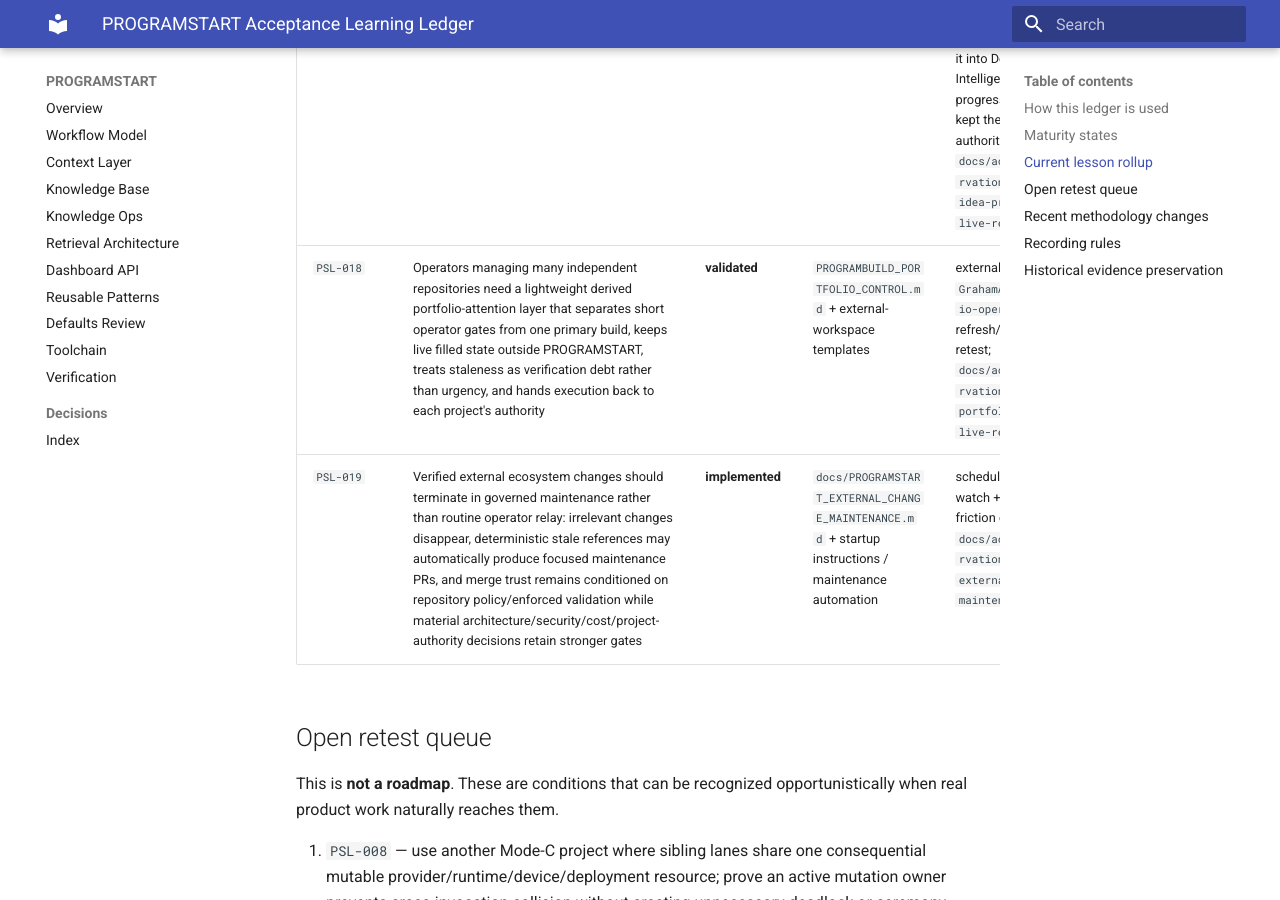
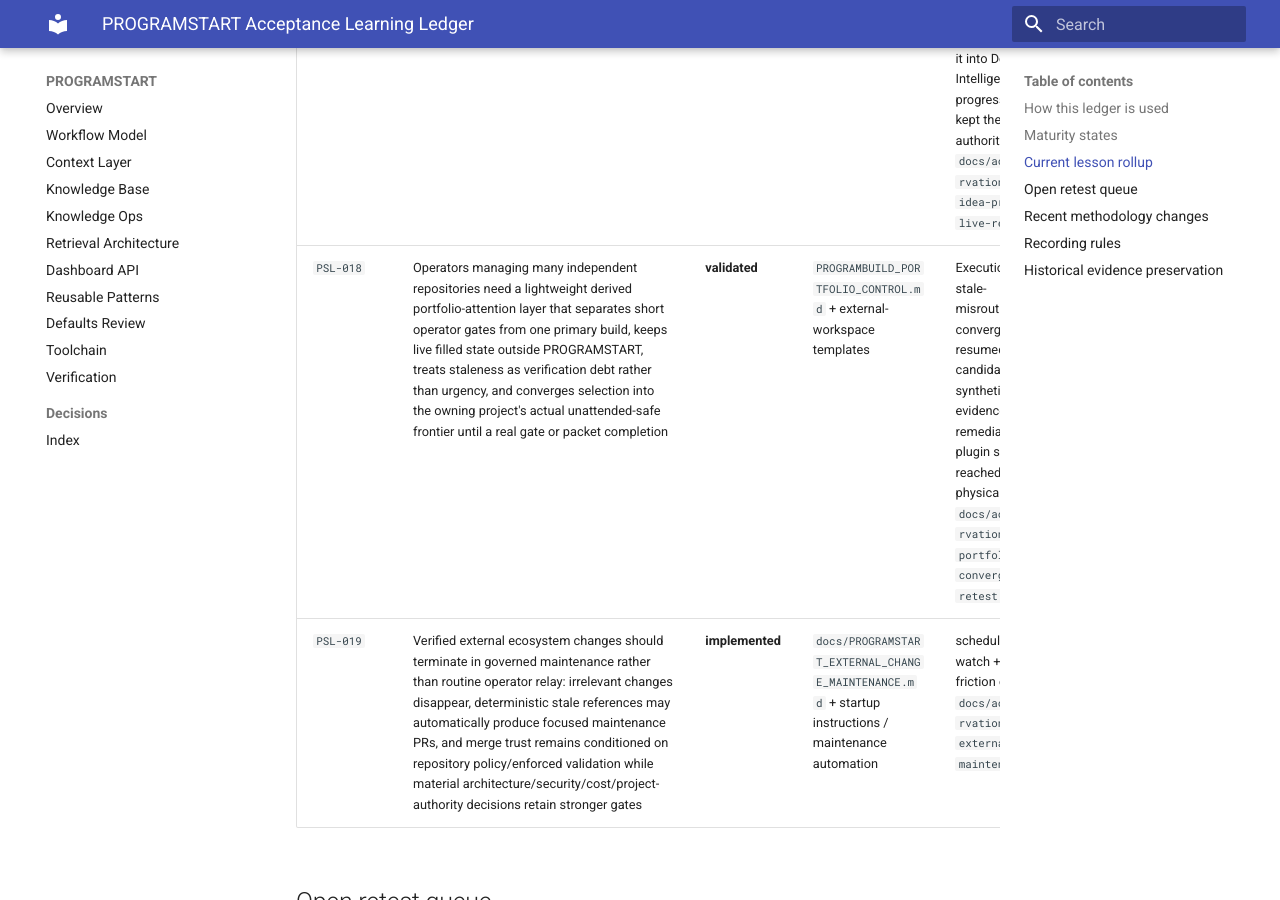
Before and after one commit to GrahamArdent/PROGRAMSTART, an MkDocs documentation site: the page built from docs/PROGRAMSTART_ACCEPTANCE_LEARNING_LEDGER.md, in a window 1280 px wide and 900 px high, scrolled down 4243 px. Built offline with MkDocs 1.6.1 and Material for MkDocs 9.7.7, drawn with Linux system fonts in a browser that asks for light colours; some of the changed text lies outside the part shown.

```diff
--- a/docs/PROGRAMSTART_ACCEPTANCE_LEARNING_LEDGER.md
+++ b/docs/PROGRAMSTART_ACCEPTANCE_LEARNING_LEDGER.md
@@ -57,7 +57,7 @@
 | `PSL-015` | High-risk completed implementations need a risk-triggered post-implementation adversarial Challenge Gate before merge-ready/closure; inspect the actual implementation and construct a realistic failure sequence rather than relying only on intended design + green current tests | **validated** | `PROGRAMBUILD_CHALLENGE_GATE.md` + Work Packet + orchestration verification | Watchtower V0.2 PR #2 retest + repeated Execution Node confirmation, including zero-argument trust-boundary correction after green checks; `docs/acceptance/observations/2026-08-31-execution-node-operator-gate-retest.md` | future high-risk closures should continue to challenge actual completed implementations; record counterevidence if activation becomes too broad or fails to protect material invariants |
 | `PSL-016` | Generic operator acceptance of a concrete recommendation must resolve deterministically to execution inside current authority, durable-authority reconciliation then execution, or deferral without resequencing; stronger gates remain independent, actual contradictory evidence wins, and applicable checklist obligations must be actively reconciled without turning checklists into scope/strategy | **validated** | Planning Operating Model + Work Packet + orchestration prompt + execution checklist | PR #65 implementation → natural Planning Projects acceptance “I agree. You may go ahead.” correctly resolved as `reconcile_authority_then_execute` for the idea-preservation methodology change; `docs/acceptance/observations/2026-08-29-idea-preservation-correction.md` | future generic acceptances with a different disposition, contradicted premise, or stronger gate should remain available as counterevidence/revalidation opportunities |
 | `PSL-017` | Worthwhile ideas need cheap durable non-authoritative preservation separate from promotion/execution: capture broadly, promote deliberately, execute only from authority; shelved/rejected/superseded rationale may remain useful evidence, while a live cross-project idea portfolio stays outside PROGRAMSTART | **validated** | Planning Operating Model + Idea Intake + optional `IDEA_LEDGER.md` + orchestration prompt | Portfolio Operations captured `IDEA-dependency-intelligence-verification-lane` while non-current, later retrieved it when its authority-reconciliation trigger fired, promoted it into Dependency Intelligence + Auto-progress authority, and kept the ledger non-authoritative; `docs/acceptance/observations/2026-08-31-idea-preservation-live-retest.md` | continue normal use; record counterevidence if capture becomes noisy/backlog-like, relevant ideas are missed at transition/re-entry, retrieval fails, or promotion leaks authority |
-| `PSL-018` | Operators managing many independent repositories need a lightweight derived portfolio-attention layer that separates short operator gates from one primary build, keeps live filled state outside PROGRAMSTART, treats staleness as verification debt rather than urgency, and hands execution back to each project's authority | **validated** | `PROGRAMBUILD_PORTFOLIO_CONTROL.md` + external-workspace templates | external `GrahamArdent/portfolio-operations` live refresh/reselection retest; `docs/acceptance/observations/2026-08-31-portfolio-attention-live-retest.md` | continue normal use; record counterevidence if refresh overhead, stale misrouting, shadow-backlog drift, or authority leakage appears |
+| `PSL-018` | Operators managing many independent repositories need a lightweight derived portfolio-attention layer that separates short operator gates from one primary build, keeps live filled state outside PROGRAMSTART, treats staleness as verification debt rather than urgency, and converges selection into the owning project's actual unattended-safe frontier until a real gate or packet completion | **validated** | `PROGRAMBUILD_PORTFOLIO_CONTROL.md` + external-workspace templates | Execution Node PR #42 stale-misrouting/execution-convergence retest: resumed existing candidate, corrected synthetic-merge CI evidence, Challenge-remediated Docker plugin shadowing, reached exact-SHA physical gate; `docs/acceptance/observations/2026-08-31-portfolio-execution-convergence-retest.md` | continue normal use; record counterevidence if convergence causes duplicate lanes/WIP leakage/gate crossing/excessive scans, or if the system again stops at portfolio/status/CI evidence while unattended-safe owning-project work remains |
 | `PSL-019` | Verified external ecosystem changes should terminate in governed maintenance rather than routine operator relay: irrelevant changes disappear, deterministic stale references may automatically produce focused maintenance PRs, and merge trust remains conditioned on repository policy/enforced validation while material architecture/security/cost/project-authority decisions retain stronger gates | **implemented** | `docs/PROGRAMSTART_EXTERNAL_CHANGE_MAINTENANCE.md` + startup instructions / maintenance automation | scheduled Codex/MCP watch + operator relay-friction correction; `docs/acceptance/observations/2026-08-31-external-change-maintenance-loop.md` | next verified upstream change with one unambiguous required replacement: detect/verify/impact/prepare focused maintenance PR without operator relay, prove validation, and remain PR-only unless explicit enforced auto-merge policy exists |
 
 ## Open retest queue
@@ -87,7 +87,8 @@
 - PR #63 — risk-triggered post-implementation adversarial Challenge Gate; validated by the Watchtower V0.2 Slice 2 PR #2 retest and repeatedly confirmed by Execution Node trust/runtime corrections.
 - PR #65 — accepted-recommendation resolution + conditional checklist completeness; validated by the natural idea-preservation recommendation → “I agree. You may go ahead.” flow recorded in the 2026-08-29 observation.
 - PR #68 — lightweight durable idea preservation / promotion lifecycle (**PSL-017 now validated by the external Portfolio Operations capture → later trigger-based retrieval → deliberate Dependency Intelligence/automation promotion retest recorded on 2026-08-31**).
-- PR #69 — lightweight external portfolio-attention control (**PSL-018 validated by the external live portfolio refresh/reselection retest recorded on 2026-08-31**).
+- PR #69 — lightweight external portfolio-attention control (**PSL-018 initially validated by the external live portfolio refresh/reselection retest recorded on 2026-08-31**).
+- PR #82 — strengthen portfolio selection with owning-project execution convergence after the live Execution Node PR #42 stale-misrouting retest (**PSL-018 remains validated with a stricter convergence contract**).
 - External change maintenance loop — bounded upstream-change classification with automatic safe PR preparation, Watchtower sensor/evidence composition, and an explicit PR-vs-auto-merge trust boundary (**PSL-019 implemented; real autonomous maintenance retest remains open**).
 - PSL-008 shared-mutation ownership strengthening — Work Packet + startup instruction extension from the Execution Node Stage 4 cross-invocation installed-release race (**implemented; next independent real retest open**).
 
@@ -109,4 +110,6 @@
 
 `docs/acceptance/PROGRAMSTART_ACCEPTANCE_HISTORY_THROUGH_2026-08-27.md`
 
+It contains the full Calendar/Email/GCRM/Dedication/LinkedIn Generator/Resume Creator/cross-repository/operator-gate/re-entry narratives accumulated before this rollup was compacted.
+
 Do not duplicate that history back into this file. Add new evidence as observations and update only the maturity rollup above.
```
